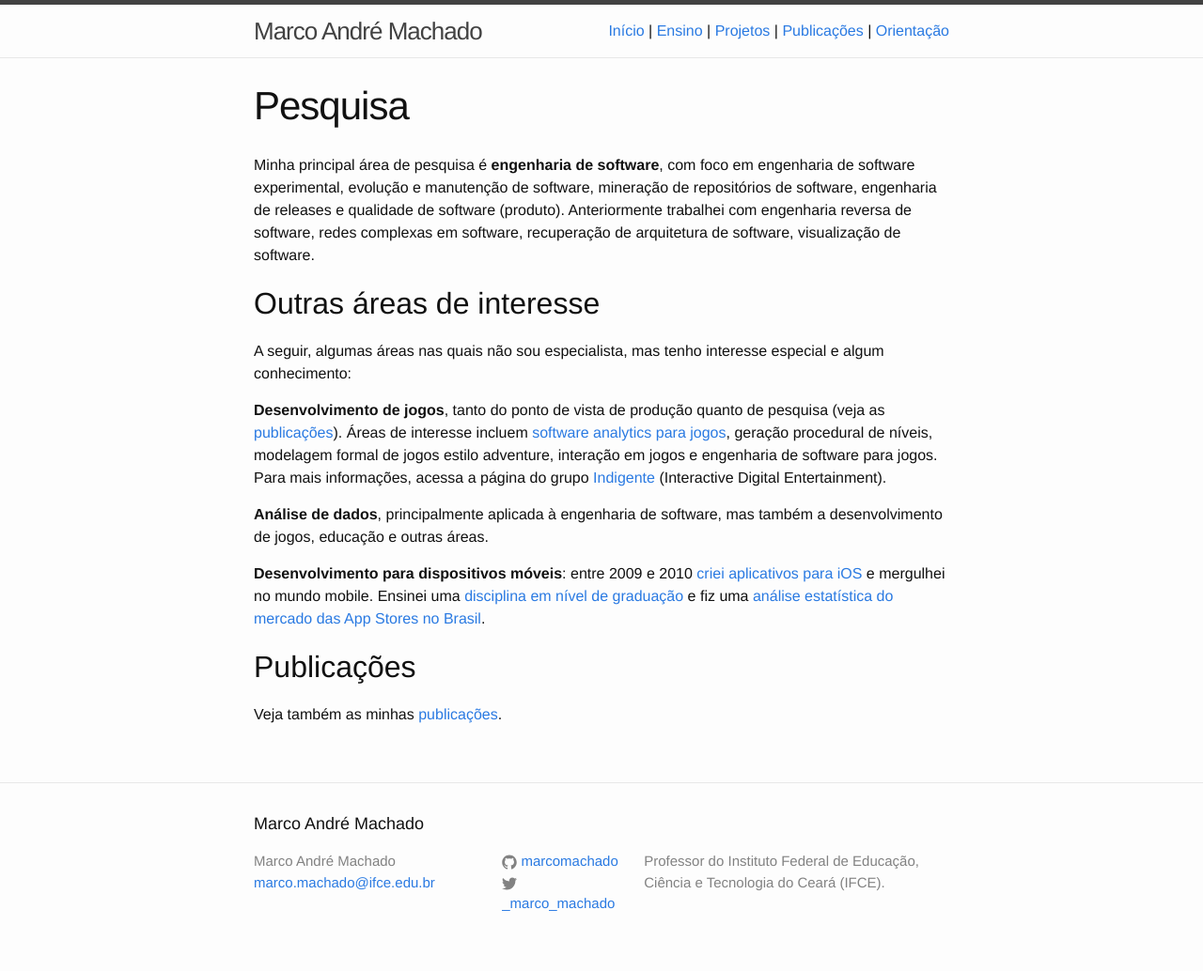
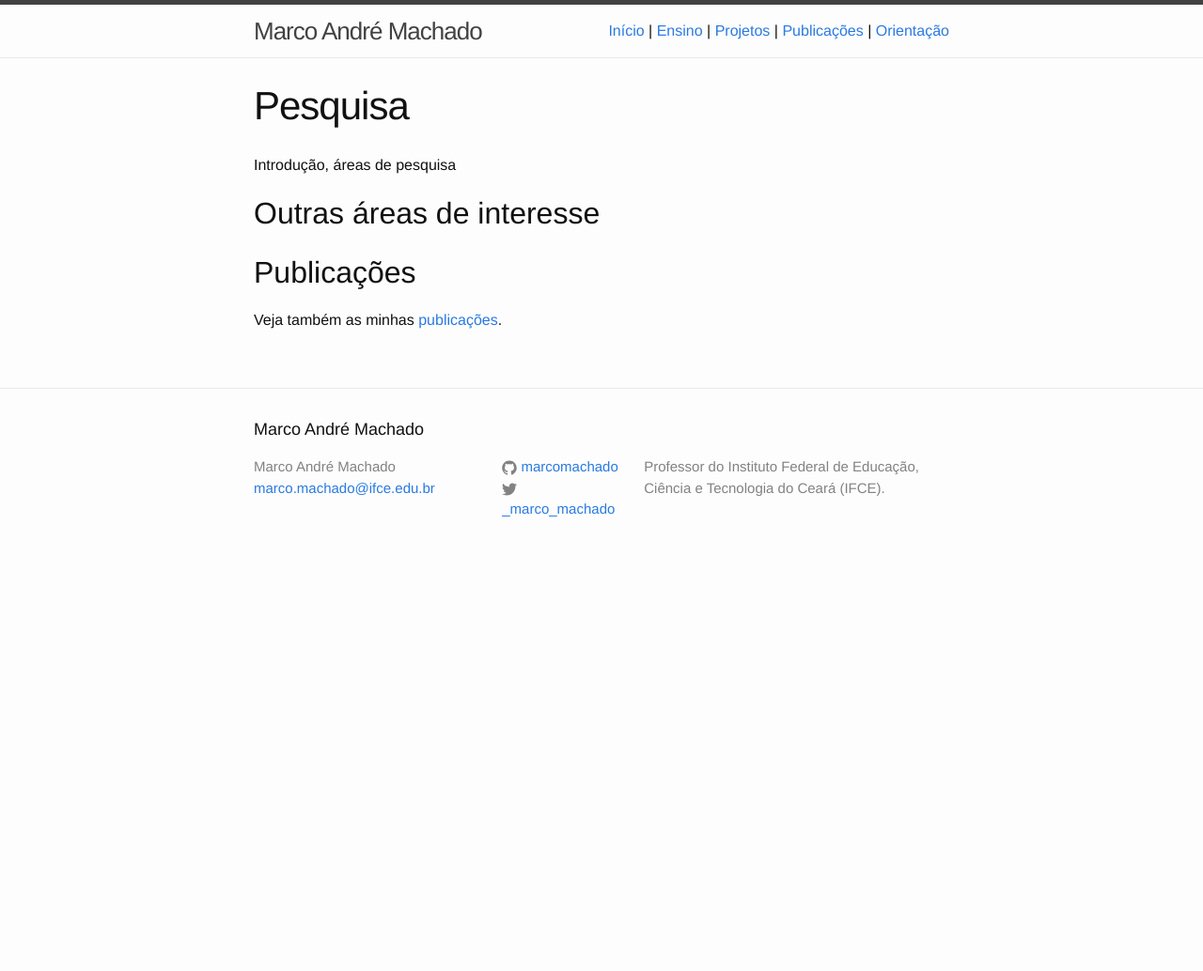
Before and after one commit to marcomachado/marcomachado.github.io, a Jekyll site: the page built from pesquisa.md, in a window 1280 px wide. Shown: the whole page at 94% size. Built offline with Jekyll 4.4.1, drawn with Linux system fonts in a browser that asks for light colours; after the commit the page ends 900 px from its top, so only the background shows below that.

Commit message:
Update pesquisa.md

```diff
--- a/pesquisa.md
+++ b/pesquisa.md
@@ -3,18 +3,22 @@ layout: page
 title: Pesquisa
 ---
 
-Minha principal área de pesquisa é **engenharia de software**, com foco em engenharia de software experimental, evolução e manutenção de software, mineração de repositórios de software, engenharia de releases e qualidade de software (produto). Anteriormente trabalhei com engenharia reversa de software, redes complexas em software, recuperação de arquitetura de software, visualização de software.
+<!--Minha principal área de pesquisa é **engenharia de software**, com foco em engenharia de software experimental, evolução e manutenção de software, mineração de repositórios de software, engenharia de releases e qualidade de software (produto). Anteriormente trabalhei com engenharia reversa de software, redes complexas em software, recuperação de arquitetura de software, visualização de software.-->
+Introdução, áreas de pesquisa
 
 ## Outras áreas de interesse
-
+<!--
 A seguir, algumas áreas nas quais não sou especialista, mas tenho interesse especial e algum conhecimento:
-
+-->
+<!--
 **Desenvolvimento de jogos**, tanto do ponto de vista de produção quanto de pesquisa (veja as [publicações](publications)). Áreas de interesse incluem [software analytics para jogos](https://speakerdeck.com/tomzimmermann/software-analytics-for-digital-games), geração procedural de níveis, modelagem formal de jogos estilo adventure, interação em jogos e engenharia de software para jogos. Para mais informações, acessa a página do grupo [Indigente](http://indigente.github.io/) (Interactive Digital Entertainment).
-
+-->
+<!--
 **Análise de dados**, principalmente aplicada à engenharia de software, mas também a desenvolvimento de jogos, educação e outras áreas.
-
+-->
+<!--
 **Desenvolvimento para dispositivos móveis**: entre 2009 e 2010 [criei aplicativos para iOS](http://rodenapps.blogspot.com.br/) e mergulhei no mundo mobile. Ensinei uma [disciplina em nível de graduação](https://disciplinas.dcc.ufba.br/MATC89/20122) e fiz uma [análise estatística do mercado das App Stores no Brasil](http://appventura.blogspot.com.br/).
-
+-->
 ## Publicações
 
 Veja também as minhas [publicações](publications).
```
